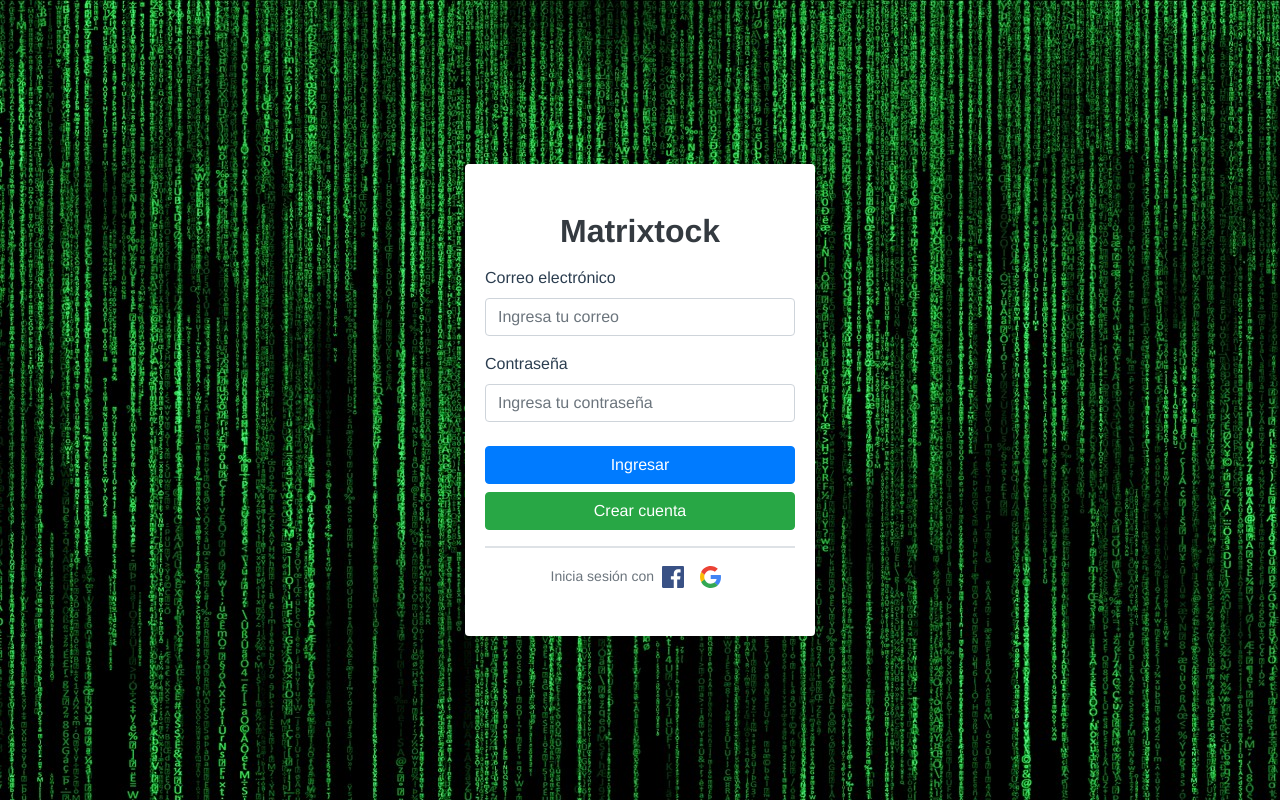
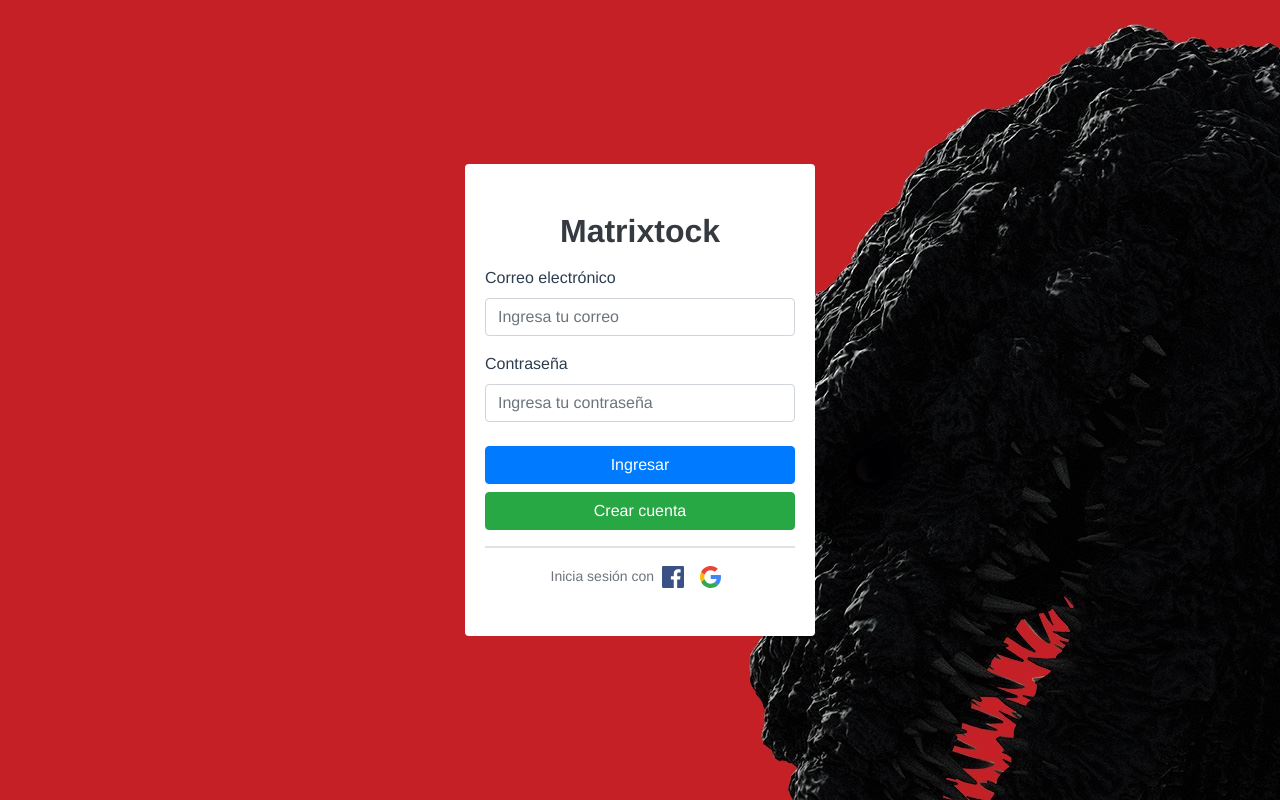
Before and after one commit to TheMatrix420/StockFront, a Vue app: page / in a window 1280 px wide. Built offline with nearby package versions, Linux system fonts and the light colour scheme.

Commit message:
:sparkles: change style register, bg and implement service register

```diff
--- a/src/views/Auth/Login.vue
+++ b/src/views/Auth/Login.vue
@@ -1,5 +1,5 @@
 <template>
-  <div class="bg-light vh-100 d-flex align-items-center bg-matrix">
+  <div class="vh-100 d-flex align-items-center bg-matrix">
     <div class="container">
       <div class="row">
         <div class="col-sm-6 col-xl-4 mx-auto">
@@ -103,7 +103,8 @@ export default {
   right: 0;
   z-index: 1;
   display: block;
-  background-image: url(/img/icons/matrix.jpeg);
+  background-image: url(/img/icons/godi.jpg);
+
   /* -webkit-filter: blur(5px);
   -moz-filter: blur(5px);
   -o-filter: blur(5px);
--- a/src/views/Auth/RegistroUser.vue
+++ b/src/views/Auth/RegistroUser.vue
@@ -80,6 +80,7 @@
                     />
                   </div>
                 </div>
+
                 <button type="submit" class="btn btn-block btn-success mb-2">
                   Registrarse
                 </button>
@@ -119,17 +120,28 @@ export default {
         password: this.form.password,
       };
       console.log(credentials);
-      // const res = await this.axios.post("login", credentials);
-      // const data = res.data;
-      // if (data.status === 400) {
-      //   console.log(data.err);
-      // } else {
-      //   this.$store.dispatch("saveToken", data.token);
-      //   this.$router.push({
-      //     name: "Login",
-      //   });
-      // }
+      const res = await this.axios.post("registro", credentials);
+      const data = res.data;
+      if (data.status === 400) {
+        console.log(data.err);
+      } else {
+        console.log(data.tokenMail);
+        // this.$store.dispatch("saveToken", data.token);
+        // this.toast(true);
+        this.$router.push({
+          name: "Login",
+        });
+      }
     },
+    // toast(append = false) {
+    //   this.$bvToast.toast('Correo de confirmación enviado con exito', {
+    //     title: 'Envio de correo',
+    //     toaster: "b-toaster-bottom-right",
+    //     appendToast: append,
+    //     variant: "success",
+    //     solid: true,
+    //   });
+    // },
   },
 };
 </script>
@@ -141,7 +153,7 @@ export default {
   right: 0;
   z-index: 1;
   display: block;
-  background-image: url(/img/icons/matrix.jpeg);
+  background-image: url(/img/icons/godi.jpg);
   /* -webkit-filter: blur(5px);
   -moz-filter: blur(5px);
   -o-filter: blur(5px);
```
Also changed, not shown: public/img/icons/godi.jpg (added).
